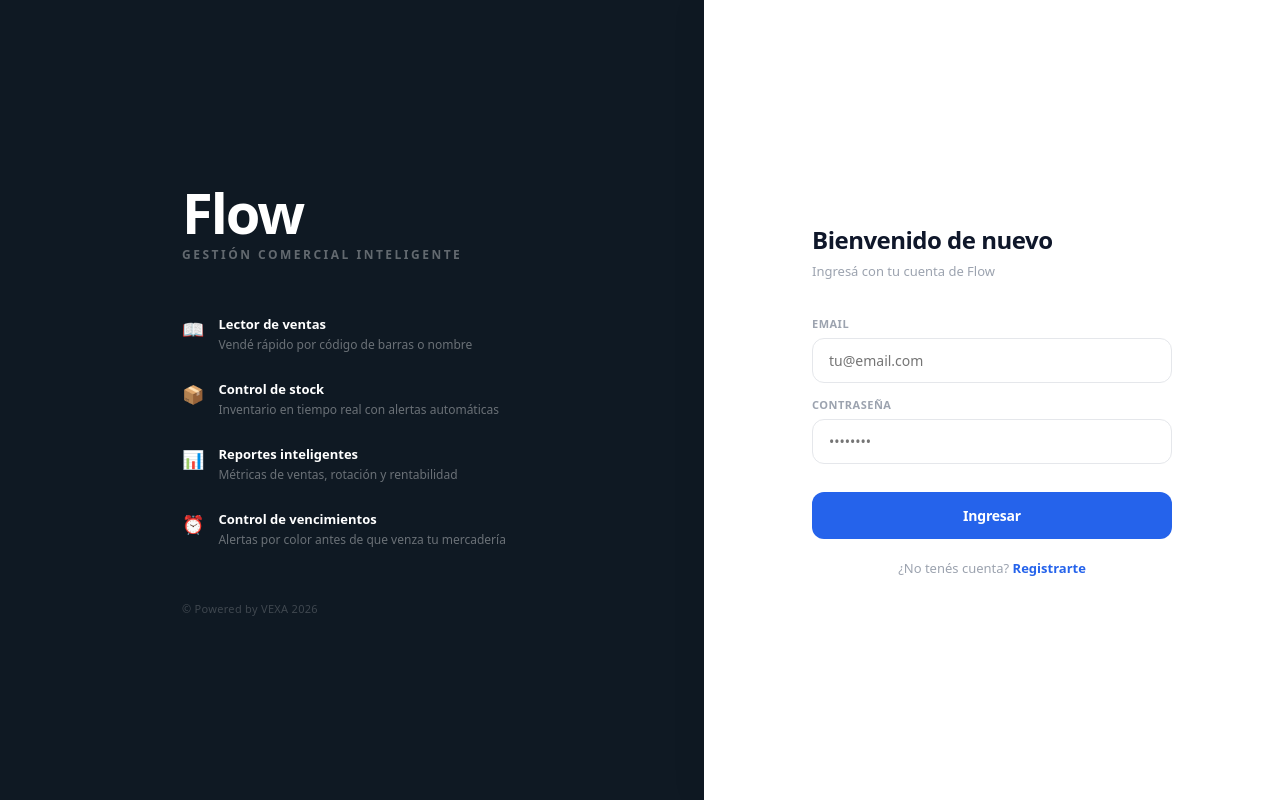
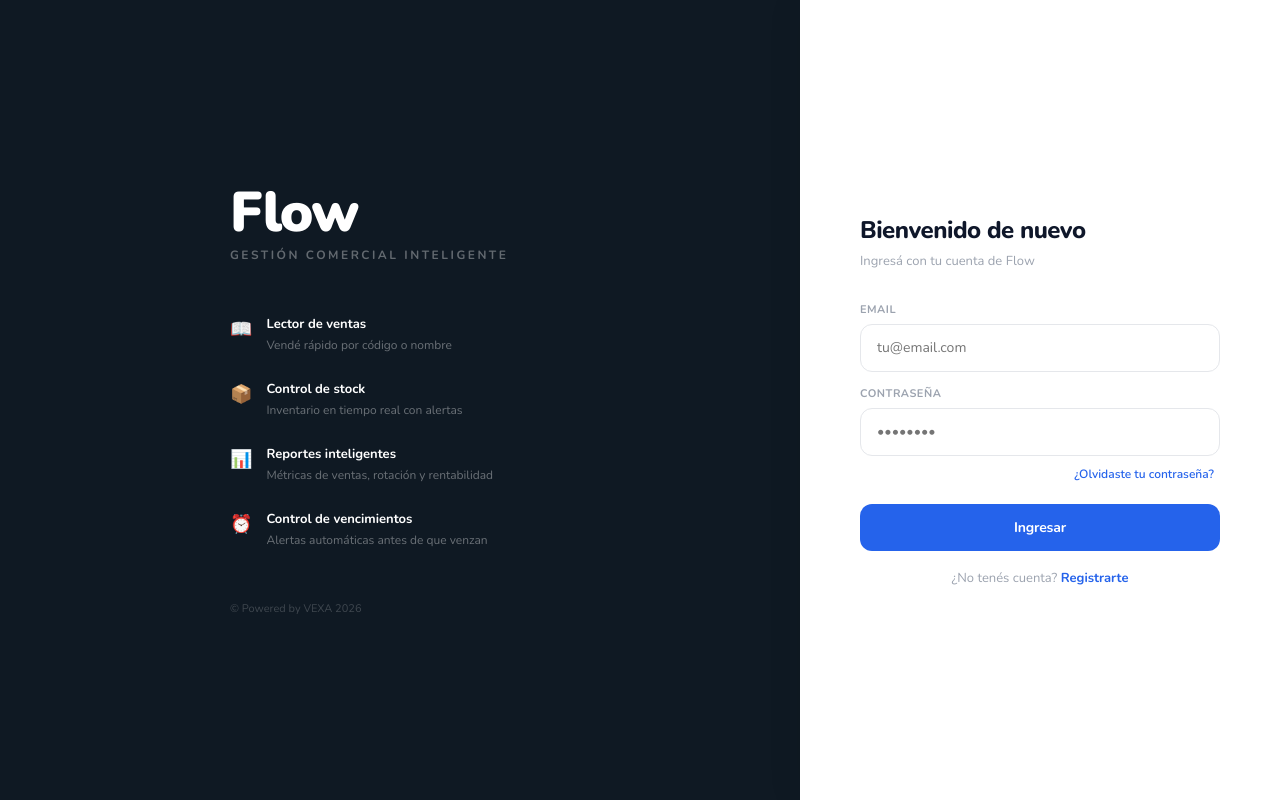
Before and after one commit to Flow-AppbyVEXA/flow-app, a React (Vite) app: page / in a window 1280 px wide. Built offline with nearby package versions, Linux system fonts and the light colour scheme; no server answers.

Commit message:
Add files via upload

```diff
--- a/src/AuthContext.jsx
+++ b/src/AuthContext.jsx
@@ -4,38 +4,27 @@ import {
   signInWithEmailAndPassword,
   createUserWithEmailAndPassword,
   signOut,
-  onAuthStateChanged
+  onAuthStateChanged,
+  sendPasswordResetEmail,
 } from 'firebase/auth'
 import { doc, setDoc } from 'firebase/firestore'
 
 const AuthContext = createContext(null)
-
-export function useAuth() {
-  return useContext(AuthContext)
-}
+export function useAuth() { return useContext(AuthContext) }
 
 function makeInitData(businessName) {
   const now = new Date()
   const trialEnds = new Date(now)
   trialEnds.setDate(trialEnds.getDate() + 30)
-
   return {
     business: { name: businessName, sidebarColor: '#0f1923', accentColor: '#2563EB' },
-    products:  [],
-    providers: [],
-    sales:     [],
-    registers: [],
-    cashiers:  [],
+    products: [], providers: [], sales: [], registers: [], cashiers: [],
     nid: { product: 1, provider: 1, sale: 1, register: 1, cashier: 1 },
     createdAt: now.toISOString(),
     billing: {
-      status: 'trial',           // trial | pending | authorized | paused | cancelled
-      trialEndsAt: trialEnds.toISOString(),
-      subscriptionId: null,
-      amount: null,
-      nextPaymentDate: null,
-      firstChargeDate: null,
-      priceEscalated: false,
+      status: 'trial', trialEndsAt: trialEnds.toISOString(),
+      subscriptionId: null, amount: null, nextPaymentDate: null,
+      firstChargeDate: null, priceEscalated: false,
     },
   }
 }
@@ -45,44 +34,31 @@ export function AuthProvider({ children }) {
   const [authLoading, setAuthLoading] = useState(true)
 
   useEffect(() => {
-    const unsub = onAuthStateChanged(auth, u => {
-      setUser(u)
-      setAuthLoading(false)
-    })
+    const unsub = onAuthStateChanged(auth, u => { setUser(u); setAuthLoading(false) })
     return unsub
   }, [])
 
-  const login = (email, password) =>
-    signInWithEmailAndPassword(auth, email, password)
+  const login        = (email, pw)  => signInWithEmailAndPassword(auth, email, pw)
+  const logout       = ()           => signOut(auth)
+  const resetPassword = (email)     => sendPasswordResetEmail(auth, email)
 
-  const register = async (email, password, businessName) => {
-    const cred = await createUserWithEmailAndPassword(auth, email, password)
-    const initData = makeInitData(businessName)
-    await setDoc(doc(db, 'users', cred.user.uid, 'data', 'main'), initData)
+  const register = async (email, pw, businessName) => {
+    const cred = await createUserWithEmailAndPassword(auth, email, pw)
+    await setDoc(doc(db, 'users', cred.user.uid, 'data', 'main'), makeInitData(businessName))
     return cred
   }
 
-  const logout = () => signOut(auth)
-
-  if (authLoading) {
-    return (
-      <div style={{
-        height: '100vh', display: 'flex', alignItems: 'center',
-        justifyContent: 'center', background: '#0f1923',
-        fontFamily: "'Roboto', system-ui, sans-serif"
-      }}>
-        <div style={{ textAlign: 'center', color: 'white' }}>
-          <div style={{ fontSize: 48, fontWeight: 900, letterSpacing: -2, marginBottom: 12 }}>Flow</div>
-          <div style={{ fontSize: 13, color: 'rgba(255,255,255,0.4)', letterSpacing: 3, textTransform: 'uppercase' }}>
-            Cargando...
-          </div>
-        </div>
+  if (authLoading) return (
+    <div style={{ height:'100vh', display:'flex', alignItems:'center', justifyContent:'center', background:'#0f1923', fontFamily:"'Nunito',sans-serif" }}>
+      <div style={{ textAlign:'center', color:'white' }}>
+        <div style={{ fontSize:48, fontWeight:900, letterSpacing:-2, marginBottom:12 }}>Flow</div>
+        <div style={{ fontSize:13, color:'rgba(255,255,255,0.4)', letterSpacing:3, textTransform:'uppercase' }}>Cargando...</div>
       </div>
-    )
-  }
+    </div>
+  )
 
   return (
-    <AuthContext.Provider value={{ user, login, register, logout }}>
+    <AuthContext.Provider value={{ user, login, register, logout, resetPassword }}>
       {children}
     </AuthContext.Provider>
   )
--- a/src/Login.jsx
+++ b/src/Login.jsx
@@ -1,87 +1,172 @@
 import { useState } from 'react'
 import { useAuth } from './AuthContext.jsx'
 
-const FONT = "'DM Sans', system-ui, sans-serif"
+const FONT = "'Nunito', system-ui, sans-serif"
+
+const TCS = `TÉRMINOS Y CONDICIONES DE USO — FLOW
+Desarrollado por VEXA Software · Argentina
+
+1. DESCRIPCIÓN DEL SERVICIO
+Flow es una aplicación web de gestión comercial para quioscos, desarrollada y operada por VEXA Software. Permite registrar ventas, productos, proveedores, caja y reportes de manera digital.
+
+2. REGISTRO Y CUENTA
+Al registrarte, sos responsable de mantener la confidencialidad de tu contraseña. Tu cuenta es personal e intransferible.
+
+3. SUSCRIPCIÓN Y PAGOS
+El servicio incluye 30 días de prueba gratuita. Luego requiere una suscripción mensual abonada a través de Mercado Pago. Podés cancelar en cualquier momento desde Ajustes → Información de cuenta.
+
+4. PRIVACIDAD Y DATOS
+Tus datos comerciales (productos, ventas, caja) se almacenan de forma segura en Google Firebase. No compartimos tu información con terceros salvo Mercado Pago para el procesamiento de pagos. Los datos se usan únicamente para el funcionamiento del servicio y para la mejora de Flow.
+
+5. PROPIEDAD INTELECTUAL
+Todo el software, diseño e interfaz de Flow es propiedad de VEXA Software. Queda prohibida su reproducción o distribución sin autorización.
+
+6. LIMITACIÓN DE RESPONSABILIDAD
+Flow es una herramienta de gestión. VEXA Software no se responsabiliza por decisiones comerciales tomadas con base en los datos registrados en la plataforma.
+
+7. JURISDICCIÓN
+Estos términos se rigen por las leyes de la República Argentina. Para cualquier disputa, las partes acuerdan someterse a la jurisdicción de los tribunales ordinarios de la Ciudad Autónoma de Buenos Aires.
+
+8. CONTACTO
+vexaflowcore@gmail.com | WhatsApp: +54 344 463 5779`
 
 function FInput({ type = 'text', placeholder, value, onChange }) {
   const [f, setF] = useState(false)
   return (
-    <input
-      type={type} placeholder={placeholder} value={value} onChange={onChange}
+    <input type={type} placeholder={placeholder} value={value} onChange={onChange}
       onFocus={() => setF(true)} onBlur={() => setF(false)}
-      style={{
-        fontFamily: FONT, width: '100%', padding: '12px 16px',
-        border: `1.5px solid ${f ? '#2563EB' : '#E5E7EB'}`,
-        borderRadius: 12, fontSize: 14, outline: 'none',
-        boxSizing: 'border-box', transition: 'border 0.15s', background: 'white'
-      }}
-    />
+      style={{ fontFamily: FONT, width: '100%', padding: '12px 16px', border: `1.5px solid ${f ? '#2563EB' : '#E5E7EB'}`, borderRadius: 12, fontSize: 14, outline: 'none', boxSizing: 'border-box', transition: 'border 0.15s', background: 'white', minHeight: 48 }} />
+  )
+}
+
+const Label = ({ children }) => (
+  <div style={{ fontSize: 11, fontWeight: 700, color: '#9CA3AF', letterSpacing: 0.5, textTransform: 'uppercase', marginBottom: 7 }}>{children}</div>
+)
+
+function TermsModal({ onClose }) {
+  return (
+    <div onClick={onClose} style={{ position: 'fixed', inset: 0, background: 'rgba(0,0,0,0.6)', zIndex: 200, display: 'flex', alignItems: 'center', justifyContent: 'center', padding: 20 }}>
+      <div onClick={e => e.stopPropagation()} style={{ background: 'white', borderRadius: 18, maxWidth: 520, width: '100%', maxHeight: '80vh', display: 'flex', flexDirection: 'column', boxShadow: '0 24px 64px rgba(0,0,0,0.2)' }}>
+        <div style={{ padding: '20px 24px', borderBottom: '1px solid #F0F0F0', display: 'flex', justifyContent: 'space-between', alignItems: 'center' }}>
+          <span style={{ fontFamily: FONT, fontWeight: 700, fontSize: 15, color: '#0F172A' }}>Términos y Condiciones</span>
+          <button onClick={onClose} style={{ background: 'none', border: 'none', cursor: 'pointer', fontSize: 20, color: '#9CA3AF' }}>✕</button>
+        </div>
+        <div style={{ flex: 1, overflowY: 'auto', padding: '20px 24px' }}>
+          <pre style={{ fontFamily: FONT, fontSize: 12, color: '#374151', lineHeight: 1.7, whiteSpace: 'pre-wrap', margin: 0 }}>{TCS}</pre>
+        </div>
+        <div style={{ padding: '16px 24px', borderTop: '1px solid #F0F0F0' }}>
+          <button onClick={onClose} style={{ width: '100%', background: '#2563EB', color: 'white', border: 'none', borderRadius: 10, padding: 12, fontFamily: FONT, fontWeight: 700, fontSize: 13, cursor: 'pointer' }}>Entendido</button>
+        </div>
+      </div>
+    </div>
   )
 }
 
 export default function Login() {
-  const [mode, setMode]               = useState('login')
-  const [email, setEmail]             = useState('')
-  const [password, setPassword]       = useState('')
-  const [businessName, setBusiness]   = useState('')
-  const [error, setError]             = useState('')
-  const [loading, setLoading]         = useState(false)
-  const { login, register }           = useAuth()
+  const [mode, setMode]             = useState('login')
+  const [email, setEmail]           = useState('')
+  const [password, setPassword]     = useState('')
+  const [businessName, setBusiness] = useState('')
+  const [acceptTerms, setAccept]    = useState(false)
+  const [showTerms, setShowTerms]   = useState(false)
+  const [error, setError]           = useState('')
+  const [loading, setLoading]       = useState(false)
+
+  // Reset password
+  const [resetMode, setResetMode]   = useState(false)
+  const [resetEmail, setResetEmail] = useState('')
+  const [resetSent, setResetSent]   = useState(false)
+  const [resetLoading, setResetL]   = useState(false)
+
+  const { login, register, resetPassword } = useAuth()
+
+  const AUTH_ERRORS = {
+    'auth/user-not-found':       'No existe una cuenta con ese email',
+    'auth/wrong-password':       'Contraseña incorrecta',
+    'auth/email-already-in-use': 'Ya existe una cuenta con ese email',
+    'auth/weak-password':        'La contraseña debe tener al menos 6 caracteres',
+    'auth/invalid-email':        'Email inválido',
+    'auth/invalid-credential':   'Email o contraseña incorrectos',
+    'auth/too-many-requests':    'Demasiados intentos. Esperá unos minutos.',
+  }
 
   const handleSubmit = async () => {
     if (!email || !password) { setError('Completá todos los campos'); return }
     if (mode === 'register' && !businessName) { setError('Ingresá el nombre de tu negocio'); return }
+    if (mode === 'register' && !acceptTerms) { setError('Debés aceptar los Términos y Condiciones'); return }
     setError(''); setLoading(true)
     try {
       if (mode === 'login') await login(email, password)
       else await register(email, password, businessName)
     } catch (err) {
-      const msgs = {
-        'auth/user-not-found':      'No existe una cuenta con ese email',
-        'auth/wrong-password':      'Contraseña incorrecta',
-        'auth/email-already-in-use':'Ya existe una cuenta con ese email',
-        'auth/weak-password':       'La contraseña debe tener al menos 6 caracteres',
-        'auth/invalid-email':       'Email inválido',
-        'auth/invalid-credential':  'Email o contraseña incorrectos',
-      }
-      setError(msgs[err.code] || 'Ocurrió un error. Intentá de nuevo.')
+      setError(AUTH_ERRORS[err.code] || 'Ocurrió un error. Intentá de nuevo.')
     }
     setLoading(false)
   }
 
+  const handleReset = async () => {
+    if (!resetEmail) { setError('Ingresá tu email'); return }
+    setError(''); setResetL(true)
+    try {
+      await resetPassword(resetEmail)
+      setResetSent(true)
+    } catch (err) {
+      setError(AUTH_ERRORS[err.code] || 'No encontramos una cuenta con ese email.')
+    }
+    setResetL(false)
+  }
+
   const switchMode = () => {
     setMode(m => m === 'login' ? 'register' : 'login')
-    setError(''); setEmail(''); setPassword(''); setBusiness('')
+    setError(''); setEmail(''); setPassword(''); setBusiness(''); setAccept(false); setResetMode(false)
   }
 
-  const Label = ({ children }) => (
-    <div style={{ fontSize: 11, fontWeight: 600, color: '#9CA3AF', letterSpacing: 0.5, textTransform: 'uppercase', marginBottom: 7 }}>
-      {children}
+  const Err = () => error ? (
+    <div style={{ background: '#FEF2F2', border: '1px solid #FECACA', borderRadius: 10, padding: '11px 14px', marginBottom: 16, fontSize: 13, color: '#DC2626', fontWeight: 600 }}>{error}</div>
+  ) : null
+
+  // ── RESET PASSWORD SCREEN ──────────────────────────────────────────────────
+  const ResetScreen = () => (
+    <div style={{ width: '100%', maxWidth: 360 }}>
+      <button onClick={() => { setResetMode(false); setResetSent(false); setError(''); setResetEmail(''); }}
+        style={{ background: 'none', border: 'none', cursor: 'pointer', color: '#2563EB', fontFamily: FONT, fontSize: 13, fontWeight: 700, padding: 0, marginBottom: 28 }}>
+        ← Volver al inicio de sesión
+      </button>
+      <div style={{ fontSize: 22, fontWeight: 800, color: '#0F172A', letterSpacing: -0.5, marginBottom: 8 }}>Recuperar contraseña</div>
+      {!resetSent ? (
+        <>
+          <div style={{ fontSize: 13, color: '#9CA3AF', marginBottom: 28 }}>Te enviamos un link para restablecer tu contraseña.</div>
+          <Label>Email de tu cuenta</Label>
+          <FInput type="email" placeholder="tu@email.com" value={resetEmail} onChange={e => setResetEmail(e.target.value)} />
+          <Err />
+          <button onClick={handleReset} disabled={resetLoading}
+            style={{ width: '100%', padding: 14, background: resetLoading ? '#93C5FD' : '#2563EB', color: 'white', border: 'none', borderRadius: 12, fontFamily: FONT, fontWeight: 700, fontSize: 14, cursor: 'pointer', marginTop: 20 }}>
+            {resetLoading ? 'Enviando...' : 'Enviar link de recuperación'}
+          </button>
+        </>
+      ) : (
+        <div style={{ background: '#F0FDF4', border: '1px solid #BBF7D0', borderRadius: 14, padding: '24px 20px', textAlign: 'center' }}>
+          <div style={{ fontSize: 32, marginBottom: 12 }}>📧</div>
+          <div style={{ fontWeight: 700, fontSize: 15, color: '#0F172A', marginBottom: 8 }}>¡Revisá tu email!</div>
+          <div style={{ fontSize: 13, color: '#6B7280', lineHeight: 1.6 }}>Te enviamos un link para restablecer tu contraseña a <strong>{resetEmail}</strong>. Revisá también la carpeta de spam.</div>
+        </div>
+      )}
     </div>
   )
 
+  // ── MAIN FORM ──────────────────────────────────────────────────────────────
   return (
+    <>
+      {showTerms && <TermsModal onClose={() => setShowTerms(false)} />}
+      <style>{`@import url('https://fonts.googleapis.com/css2?family=Nunito:wght@400;500;600;700;800;900&display=swap'); * { box-sizing: border-box; } @media (max-width: 640px) { .login-left { display: none !important; } .login-right { width: 100% !important; padding: 40px 28px !important; } }`}</style>
       <div style={{ minHeight: '100vh', display: 'flex', fontFamily: FONT }}>
 
-      {/* ── LEFT: branding ── */}
-      <div style={{
-        flex: 1, background: '#0f1923', display: 'flex', flexDirection: 'column',
-        alignItems: 'center', justifyContent: 'center', padding: '60px 48px'
-      }}>
+        {/* LEFT PANEL */}
+        <div className="login-left" style={{ flex: 1, background: '#0f1923', display: 'flex', flexDirection: 'column', alignItems: 'center', justifyContent: 'center', padding: '60px 48px' }}>
           <div style={{ maxWidth: 340, width: '100%' }}>
-          <div style={{ fontSize: 56, fontWeight: 900, color: 'white', letterSpacing: -2, marginBottom: 6, lineHeight: 1 }}>
-            Flow
-          </div>
-          <div style={{ fontSize: 12, fontWeight: 600, color: 'rgba(255,255,255,0.35)', letterSpacing: 2.5, textTransform: 'uppercase', marginBottom: 52 }}>
-            Gestión Comercial Inteligente
-          </div>
-
-          {[
-            ['📖', 'Lector de ventas',     'Vendé rápido por código de barras o nombre'],
-            ['📦', 'Control de stock',      'Inventario en tiempo real con alertas automáticas'],
-            ['📊', 'Reportes inteligentes', 'Métricas de ventas, rotación y rentabilidad'],
-            ['⏰', 'Control de vencimientos','Alertas por color antes de que venza tu mercadería'],
-          ].map(([icon, title, desc]) => (
+            <div style={{ fontSize: 56, fontWeight: 900, color: 'white', letterSpacing: -2, marginBottom: 6, lineHeight: 1 }}>Flow</div>
+            <div style={{ fontSize: 12, fontWeight: 700, color: 'rgba(255,255,255,0.35)', letterSpacing: 2.5, textTransform: 'uppercase', marginBottom: 52 }}>Gestión Comercial Inteligente</div>
+            {[['📖','Lector de ventas','Vendé rápido por código o nombre'],['📦','Control de stock','Inventario en tiempo real con alertas'],['📊','Reportes inteligentes','Métricas de ventas, rotación y rentabilidad'],['⏰','Control de vencimientos','Alertas automáticas antes de que venzan'],].map(([icon, title, desc]) => (
               <div key={title} style={{ display: 'flex', gap: 14, marginBottom: 26 }}>
                 <div style={{ fontSize: 18, marginTop: 2 }}>{icon}</div>
                 <div>
@@ -90,22 +175,15 @@ export default function Login() {
                 </div>
               </div>
             ))}
-
-          <div style={{ marginTop: 52, fontSize: 11, color: 'rgba(255,255,255,0.2)', letterSpacing: 0.3 }}>
-            © Powered by VEXA 2026
-          </div>
+            <div style={{ marginTop: 52, fontSize: 11, color: 'rgba(255,255,255,0.2)' }}>© Powered by VEXA 2026</div>
           </div>
         </div>
 
-      {/* ── RIGHT: form ── */}
-      <div style={{
-        width: 480, background: 'white', display: 'flex', alignItems: 'center',
-        justifyContent: 'center', padding: '60px 48px',
-        boxShadow: '-4px 0 32px rgba(0,0,0,0.06)'
-      }}>
+        {/* RIGHT PANEL */}
+        <div className="login-right" style={{ width: 480, background: 'white', display: 'flex', alignItems: 'center', justifyContent: 'center', padding: '60px 48px', boxShadow: '-4px 0 32px rgba(0,0,0,0.06)' }}>
+          {resetMode ? <ResetScreen /> : (
             <div style={{ width: '100%', maxWidth: 360 }}>
-
-          <div style={{ marginBottom: 36 }}>
+              <div style={{ marginBottom: 32 }}>
                 <div style={{ fontSize: 24, fontWeight: 800, color: '#0F172A', letterSpacing: -0.5, marginBottom: 6 }}>
                   {mode === 'login' ? 'Bienvenido de nuevo' : 'Crear cuenta'}
                 </div>
@@ -120,63 +198,63 @@ export default function Login() {
                   <FInput placeholder="Ej: Kiosco San Martín" value={businessName} onChange={e => setBusiness(e.target.value)} />
                 </div>
               )}
-
               <div style={{ marginBottom: 14 }}>
                 <Label>Email</Label>
                 <FInput type="email" placeholder="tu@email.com" value={email} onChange={e => setEmail(e.target.value)} />
               </div>
-
-          <div style={{ marginBottom: 28 }}>
+              <div style={{ marginBottom: mode === 'register' ? 14 : 6 }}>
                 <Label>Contraseña</Label>
                 <FInput type="password" placeholder="••••••••" value={password} onChange={e => setPassword(e.target.value)} />
-            {mode === 'register' && (
-              <div style={{ fontSize: 11, color: '#9CA3AF', marginTop: 6 }}>Mínimo 6 caracteres</div>
-            )}
+                {mode === 'register' && <div style={{ fontSize: 11, color: '#9CA3AF', marginTop: 5 }}>Mínimo 6 caracteres</div>}
               </div>
 
-          {error && (
-            <div style={{
-              background: '#FEF2F2', border: '1px solid #FECACA', borderRadius: 10,
-              padding: '11px 14px', marginBottom: 18, fontSize: 13, color: '#DC2626', fontWeight: 500
-            }}>
-              {error}
+              {mode === 'login' && (
+                <div style={{ textAlign: 'right', marginBottom: 20 }}>
+                  <button onClick={() => { setResetMode(true); setError(''); setResetEmail(email); }}
+                    style={{ background: 'none', border: 'none', cursor: 'pointer', color: '#2563EB', fontFamily: FONT, fontSize: 12, fontWeight: 600 }}>
+                    ¿Olvidaste tu contraseña?
+                  </button>
                 </div>
               )}
 
-          <button
-            onClick={handleSubmit} disabled={loading}
-            style={{
-              width: '100%', padding: '14px', background: loading ? '#93C5FD' : '#2563EB',
-              color: 'white', border: 'none', borderRadius: 12, fontFamily: FONT,
-              fontWeight: 700, fontSize: 14, cursor: loading ? 'not-allowed' : 'pointer',
-              marginBottom: 20, transition: 'background 0.15s', letterSpacing: -0.2
-            }}
-          >
+              {mode === 'register' && (
+                <label style={{ display: 'flex', alignItems: 'flex-start', gap: 10, marginBottom: 20, cursor: 'pointer' }}>
+                  <input type="checkbox" checked={acceptTerms} onChange={e => setAccept(e.target.checked)}
+                    style={{ marginTop: 3, width: 16, height: 16, cursor: 'pointer', flexShrink: 0 }} />
+                  <span style={{ fontSize: 12, color: '#6B7280', lineHeight: 1.5 }}>
+                    Acepto los{' '}
+                    <button onClick={e => { e.preventDefault(); setShowTerms(true); }}
+                      style={{ background: 'none', border: 'none', cursor: 'pointer', color: '#2563EB', fontWeight: 700, fontFamily: FONT, fontSize: 12, padding: 0 }}>
+                      Términos y Condiciones
+                    </button>{' '}y la Política de Privacidad de Flow.
+                  </span>
+                </label>
+              )}
+
+              <Err />
+
+              <button onClick={handleSubmit} disabled={loading}
+                style={{ width: '100%', padding: 14, background: loading ? '#93C5FD' : '#2563EB', color: 'white', border: 'none', borderRadius: 12, fontFamily: FONT, fontWeight: 700, fontSize: 14, cursor: loading ? 'not-allowed' : 'pointer', marginBottom: 18, letterSpacing: -0.2 }}>
                 {loading ? 'Cargando...' : mode === 'login' ? 'Ingresar' : 'Crear cuenta gratis'}
               </button>
 
               <div style={{ textAlign: 'center', fontSize: 13, color: '#9CA3AF' }}>
-            {mode === 'login' ? '¿No tenés cuenta?' : '¿Ya tenés cuenta?'}
-            {' '}
-            <button onClick={switchMode} style={{
-              background: 'none', border: 'none', cursor: 'pointer',
-              color: '#2563EB', fontWeight: 700, fontFamily: FONT, fontSize: 13, padding: 0
-            }}>
+                {mode === 'login' ? '¿No tenés cuenta?' : '¿Ya tenés cuenta?'}{' '}
+                <button onClick={switchMode} style={{ background: 'none', border: 'none', cursor: 'pointer', color: '#2563EB', fontWeight: 700, fontFamily: FONT, fontSize: 13, padding: 0 }}>
                   {mode === 'login' ? 'Registrarte' : 'Iniciá sesión'}
                 </button>
               </div>
 
               {mode === 'register' && (
-            <div style={{
-              marginTop: 28, padding: '14px 16px', background: '#F0FDF4',
-              border: '1px solid #BBF7D0', borderRadius: 12, fontSize: 12, color: '#15803D', lineHeight: 1.7
-            }}>
-              ✅ <strong>30 días gratis</strong> sin necesidad de tarjeta.<br />
+                <div style={{ marginTop: 24, padding: '14px 16px', background: '#F0FDF4', border: '1px solid #BBF7D0', borderRadius: 12, fontSize: 12, color: '#15803D', lineHeight: 1.7 }}>
+                  ✅ <strong>30 días gratis</strong> sin tarjeta.<br />
                   Luego, precio especial los primeros 6 meses.
                 </div>
               )}
             </div>
+          )}
         </div>
       </div>
+    </>
   )
 }
```
Lines whose indentation alone changed are shown as unchanged.
